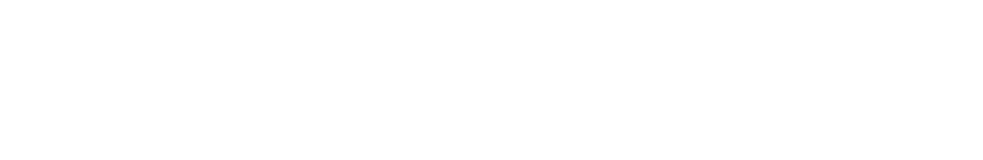
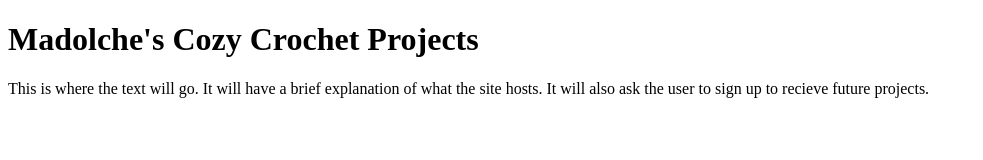
Before and after one commit to irenemilan/Project-Landing-Page, a plain HTML site: page index.html in a window 1280 px wide. Shown: the whole page, without its empty margins (0-983 px from the left). Drawn offline with Linux system fonts and the light colour scheme.

Commit message:
Add header and placeholder subtext

```diff
--- a/index.html
+++ b/index.html
@@ -7,6 +7,7 @@
     <title>Madolche's Crochet Projects</title>
 </head>
 <body>
-
+    <h1>Madolche's Cozy Crochet Projects</h1>
+    <p>This is where the text will go. It will have a brief explanation of what the site hosts. It will also ask the user to sign up to recieve future projects.</p>
 </body>
 </html>
```
